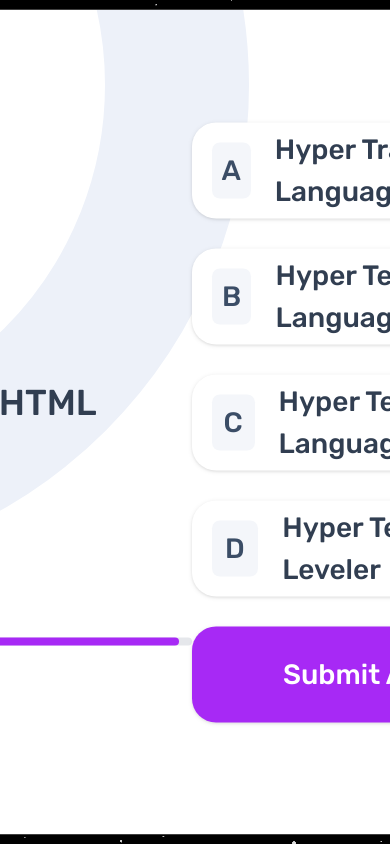
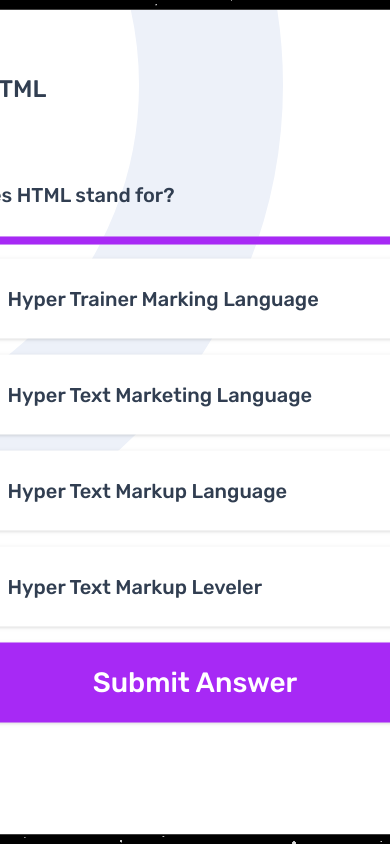
Before and after one commit to GuiFraV/Front-end_quizz_app, a React (Vite) app: page / in a window 390 px wide. Both pictures are taken after a click on the button "HTML". Built offline with nearby package versions, Linux system fonts and the light colour scheme.

Commit message:
Responsive Tablet done

```diff
--- a/src/components/QuizApp.jsx
+++ b/src/components/QuizApp.jsx
@@ -148,17 +148,17 @@
 
   if (showQuiz && currentQuiz) {
     return (
-      <div className={`h-[600px] flex justify-between relative ${isTablet ? "w-[768px]" : "w-[1250px]"}`}>
+      <div className={`h-[600px] flex justify-between relative ${isTablet ? "w-[700px] flex-col items-center" : "w-[1250px]"} `}>
         {buttonDarkLightMode()}
         <div className='w-[300px] h-[56px] flex items-center absolute left-0 top-[-3.875rem]'>
-          <div className='h-[56px] w-[56px] flex items-center justify-center bg-[#FFF1E9] rounded-[8px]'>
+          <div className={`h-[56px] w-[56px] flex items-center justify-center bg-[#FFF1E9] rounded-[8px] ${isTablet ? "ml-16" : ""}`}>
             <img src={selectedImgSrc} alt="logo"/>
           </div>
           <div className={`font-RubikMedium ${isDarkMode ? "text-white" : "text-darkNavy"} text-2xl ml-4`}>{selectedQuizTitle}</div>
         </div>
         <div className='w-[565px] h-full flex flex-col justify-around'>
-          <p className={`font-RubikItalic text-[15px] ${isDarkMode ? "text-[#ABC1E1]" : "text-greyNavy "}`}>Question {currentQuestionIndex + 1} of {currentQuiz.questions.length}</p>
-          <div className={`font-RubikMedium text-Heading-M ${isDarkMode ? "text-white" : "text-darkNavy"}`}>
+          <p className={`font-RubikItalic ${isDarkMode ? "text-[#ABC1E1]" : "text-greyNavy "} ${isTablet ? "text-[12px]" : "text-[15px]"}`}>Question {currentQuestionIndex + 1} of {currentQuiz.questions.length}</p>
+          <div className={`font-RubikMedium ${isDarkMode ? "text-white" : "text-darkNavy"} ${isTablet ? "text-[20px]" : "text-Heading-M"}`}>
             {currentQuiz.questions[currentQuestionIndex].question}
           </div>
           <ProgressBar timer={timer} />
@@ -167,11 +167,13 @@
 
         {currentQuiz.questions[currentQuestionIndex].options.map((option, index) => (
           <button
-            className={`group drop-shadow h-[96px] w-full rounded-[24px] relative flex items-center text-left
+            className={`group drop-shadow w-full rounded-[24px] relative flex items-center text-left
               ${isAnswerSubmitted && selectedOption && selectedOption.option === option ? (selectedOption.isCorrect ? 'border-2 border-[#26D782]' : 'border-2 border-red-500') : selectedOption && selectedOption.option === option ? 'border-2 border-violet' : 'border-transparent'}
               ${isDarkMode ? "bg-greyNavy text-white" : "bg-white text-darkNavy"}
-              font-RubikMedium text-Heading-S
-              ${!isAnswerSubmitted ? 'hover:border-violet transition duration-500' : ''}`}
+              font-RubikMedium
+              ${!isAnswerSubmitted ? 'hover:border-violet transition duration-500' : ''}
+              ${isTablet ? "h-[80px] text-[20px] mb-4" : "h-[96px] text-Heading-S"}
+              `}
             key={index}
             onClick={() => handleAnswerClick(option)}
             disabled={isAnswerSubmitted}
@@ -196,8 +198,7 @@
         {isAnswerSubmitted && (
           <div className='w-full'>
             <button
-              className='hover:opacity-70 drop-shadow bg-violet text-white h-[96px] w-full rounded-[24px] relative flex items-center justify-center cursor-pointer font-RubikMedium text-Heading-S'
-              onClick={handleNextQuestion}
+              className={`hover:opacity-70 drop-shadow bg-violet text-white w-full rounded-[24px] relative flex items-center justify-center cursor-pointer font-RubikMedium text-Heading-S ${isTablet ? "h-[80px]" : "h-[96px]"}`}               onClick={handleNextQuestion}
             >
               Next Question
             </button>
@@ -211,7 +212,7 @@
                   {alertMessage}
                 </div>}
             <button
-              className='hover:opacity-70 drop-shadow bg-violet text-white h-[96px] w-full rounded-[24px] relative flex items-center justify-center cursor-pointer font-RubikMedium text-Heading-S'
+              className={`hover:opacity-70 drop-shadow bg-violet text-white w-full rounded-[24px] relative flex items-center justify-center cursor-pointer font-RubikMedium text-Heading-S ${isTablet ? "h-[80px]" : "h-[96px]"}`}
               onClick={handleSubmit}
             >
               Submit Answer
@@ -226,35 +227,37 @@
   if (showScore) {
     return (
 
-      <div className='w-[1250px] h-[600px] flex justify-between relative'>
+      <div className={`h-[600px] flex justify-between relative ${isTablet ? "w-[700px] flex-col items-center" : "w-[1250px]"}`}>
         {buttonDarkLightMode()}
         <div className='w-[300px] h-[56px] flex items-center absolute left-0 top-[-3.875rem]'>
-          <div className='h-[56px] w-[56px] flex items-center justify-center bg-[#FFF1E9] rounded-[8px]'>
+          <div className={`h-[56px] w-[56px] flex items-center justify-center bg-[#FFF1E9] rounded-[8px] ${isTablet ? "ml-16" : ""}`}>
             <img src={selectedImgSrc} alt="logo"/>
           </div>
           <div className={`font-RubikMedium ${isDarkMode ? "text-white" : "text-darkNavy"} text-2xl ml-4`}>{selectedQuizTitle}</div>
         </div>
 
-          <div className="w-[625px] h-[300px] relative">
-            <p className={`font-RubikRegular text-[64px] ${isDarkMode ? "text-white" : "text-darkNavy"}`}>Quizz Completed</p>
-            <p className={`font-RubikMedium font-bold text-[64px] ${isDarkMode ? "text-white" : "text-darkNavy"}`}>You Scored ...</p>
+          <div className={`w-[625px] h-[300px] relative ${isTablet ? "ml-16" : ""}`}>
+            <p className={`font-RubikRegular ${isDarkMode ? "text-white" : "text-darkNavy"} ${isTablet ? "text-[50px]" : "text-[64px] "}`}>Quizz Completed</p>
+            <p className={`font-RubikMedium font-bold ${isDarkMode ? "text-white" : "text-darkNavy"} ${isTablet ? "text-[50px]" : "text-[64px] "}`}>You Scored ...</p>
           </div>
 
 
 
-        <div className={`w-[575px] h-[388px] flex flex-col items-center justify-between drop-shadow  ${isDarkMode ? "bg-[#3B4D66]" : "bg-white"} rounded-[24px] relative`}>
+        <div className={`w-[575px] h-[388px] flex flex-col items-center justify-between drop-shadow  ${isDarkMode ? "bg-[#3B4D66]" : "bg-white"} rounded-[24px] relative ${isTablet ? "mb-12" : ""}`}>
 
             <div className='w-[300px] h-[56px] flex items-center justify-center mt-8'>
               <div className='h-[56px] w-[56px] flex items-center justify-center bg-[#FFF1E9] rounded-[8px]'>
                 <img src={selectedImgSrc} alt="logo"/>
               </div>
-              <div className={`font-RubikMedium ${isDarkMode ? "text-white" : "text-darkNavy"} text-2xl ml-4`}>{selectedQuizTitle}</div>
+              <div className={`font-RubikMedium ${isDarkMode ? "text-white" : "text-darkNavy"} text-2xl ml-4`}>
+                {selectedQuizTitle}
+              </div>
             </div>
 
-            <ScoreDisplay score={score} totalQuestions={currentQuiz.questions.length} isDarkMode={isDarkMode} />
+            <ScoreDisplay score={score} totalQuestions={currentQuiz.questions.length} isDarkMode={isDarkMode} isTablet={isTablet} />
 
             <button
-              className='hover:opacity-70 hover:border drop-shadow bg-violet text-white h-[96px] w-full rounded-[24px] relative flex items-center justify-center cursor-pointer font-RubikMedium text-Heading-S bottom-[-200px]'
+              className={`hover:opacity-70 hover:border drop-shadow bg-violet text-white w-full rounded-[24px] relative flex items-center justify-center cursor-pointer font-RubikMedium text-Heading-S  ${isTablet ? "bottom-[-110px] h-[80px]" : "bottom-[-200px] h-[96px]"}` }
               onClick={handleRestartQuiz}
             >
               Play Again
--- a/src/components/ScoreDisplay.jsx
+++ b/src/components/ScoreDisplay.jsx
@@ -1,4 +1,4 @@
-const ScoreDisplay = ({ score, totalQuestions, isDarkMode }) => {
+const ScoreDisplay = ({ score, totalQuestions, isDarkMode, isTablet }) => {
   return (
     <div className="flex flex-col justify-center items-center w-[458px] h-[196px]">
       <p className={`text-[144px] ${isDarkMode ? "text-white" : "text-darkNavy"} font-bold`}>{score}</p>
```
